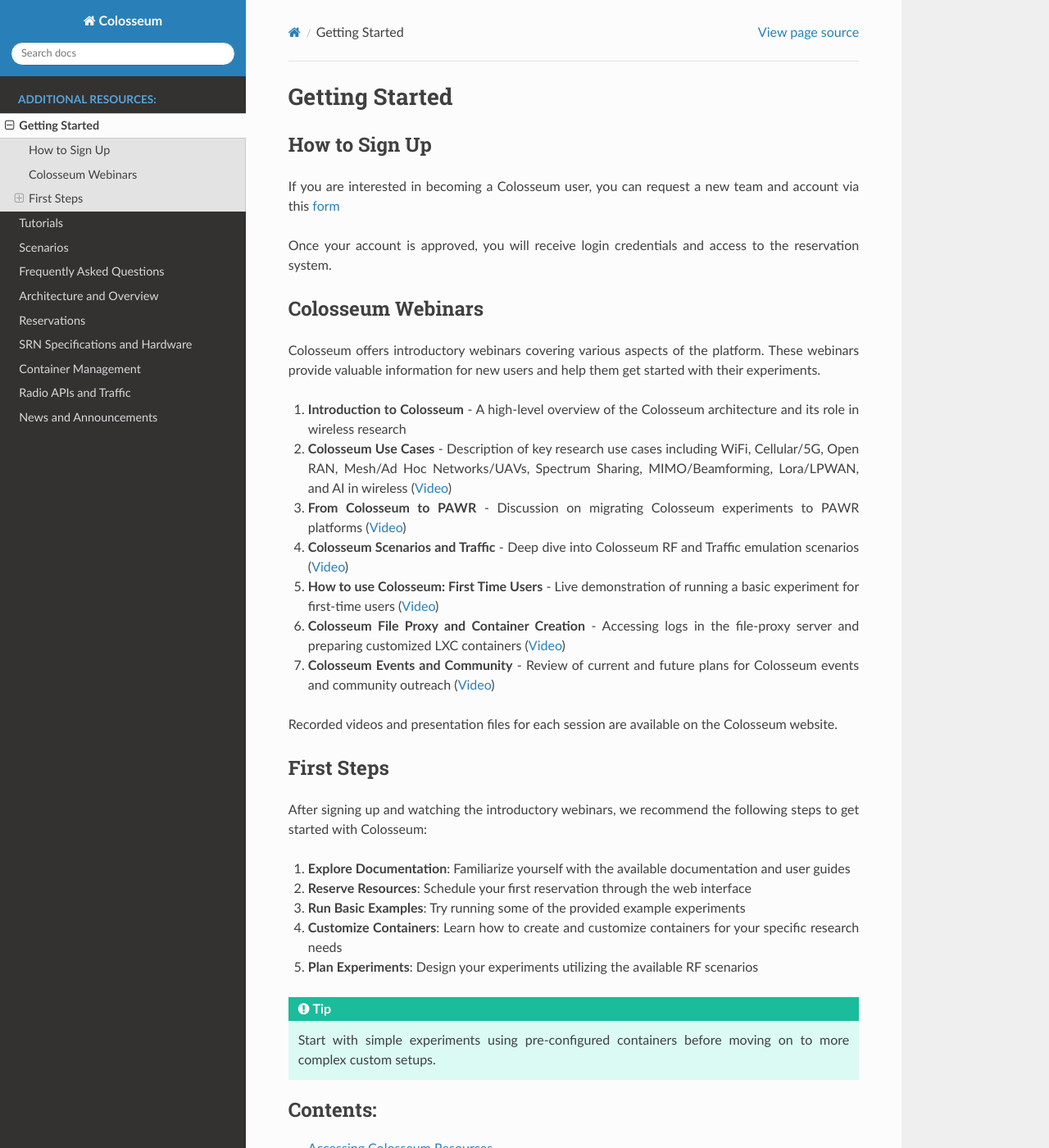
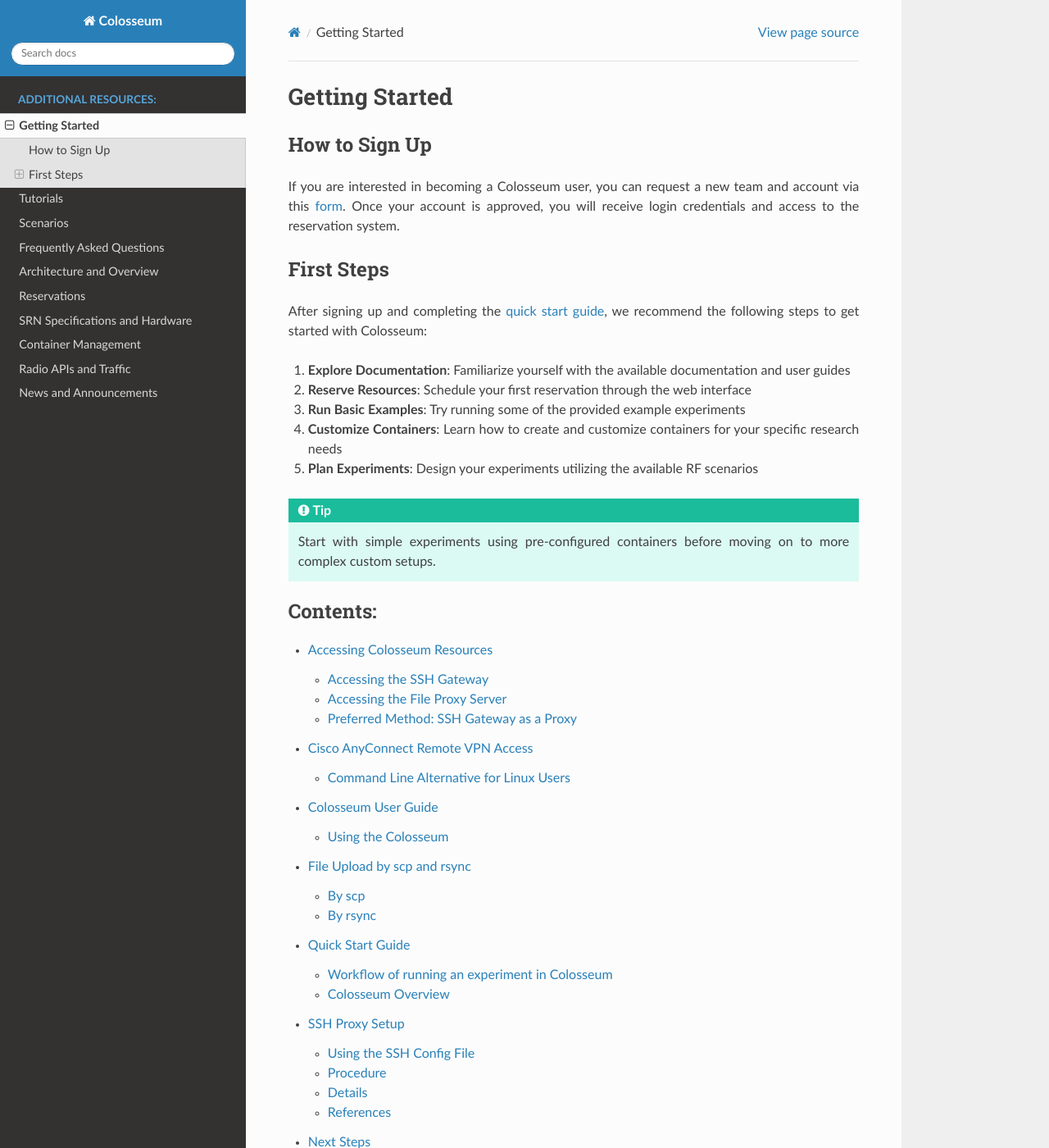
Before and after one commit to colosseum-wiot/user-documentation, a Sphinx documentation site: the page built from docs/source/getting_started/index.rst, in a window 1280 px wide and 1400 px high. Shown: the whole window at 82% size. Built offline with Sphinx 7.4.7 and the Read the Docs theme 3.1.0, drawn with Linux system fonts in a browser that asks for light colours.

Commit message:
First steps page (#9)

```diff
--- a/docs/source/getting_started/index.rst
+++ b/docs/source/getting_started/index.rst
@@ -4,41 +4,12 @@
 How to Sign Up
 -------------
 
-If you are interested in becoming a Colosseum user, you can request a new team and account via this `form <https://docs.google.com/forms/d/e/1FAIpQLScHZ7gNyO4TB8b2xXPnbvPCSzGv22i0NREQ7p2XZyhF-dNQWA/viewform>`_
-
-Once your account is approved, you will receive login credentials and access to the reservation system.
-
-Colosseum Webinars
------------------
-
-Colosseum offers introductory webinars covering various aspects of the platform. These webinars provide valuable information for new users and help them get started with their experiments.
-
-1. **Introduction to Colosseum** - A high-level overview of the Colosseum architecture and its role in wireless research
-
-2. **Colosseum Use Cases** - Description of key research use cases including WiFi, Cellular/5G, Open RAN, Mesh/Ad Hoc Networks/UAVs, Spectrum Sharing, MIMO/Beamforming, Lora/LPWAN, and AI in wireless
-   (`Video <https://www.youtube.com/watch?v=vNKbr19VdWM&list=PLyPwVNte-Wvqovf58LWsfmvWLHQ-dGGQz&index=2>`_)
-
-3. **From Colosseum to PAWR** - Discussion on migrating Colosseum experiments to PAWR platforms
-   (`Video <https://www.youtube.com/watch?v=H1xT1fv3nnc&list=PLyPwVNte-Wvqovf58LWsfmvWLHQ-dGGQz&index=3>`_)
-
-4. **Colosseum Scenarios and Traffic** - Deep dive into Colosseum RF and Traffic emulation scenarios
-   (`Video <https://www.youtube.com/watch?v=kduNeOxWorw&list=PLyPwVNte-Wvqovf58LWsfmvWLHQ-dGGQz&index=4>`_)
-
-5. **How to use Colosseum: First Time Users** - Live demonstration of running a basic experiment for first-time users
-   (`Video <https://www.youtube.com/watch?v=Ct1m9aDQhwc&list=PLyPwVNte-Wvqovf58LWsfmvWLHQ-dGGQz&index=5>`_)
-
-6. **Colosseum File Proxy and Container Creation** - Accessing logs in the file-proxy server and preparing customized LXC containers
-   (`Video <https://www.youtube.com/watch?v=HmZlTQ0xL1E&list=PLyPwVNte-Wvqovf58LWsfmvWLHQ-dGGQz&index=6>`_)
-
-7. **Colosseum Events and Community** - Review of current and future plans for Colosseum events and community outreach
-   (`Video <https://www.youtube.com/watch?v=Xn1zB3b_rOc&list=PLyPwVNte-Wvqovf58LWsfmvWLHQ-dGGQz&index=7>`_)
-
-Recorded videos and presentation files for each session are available on the Colosseum website.
+If you are interested in becoming a Colosseum user, you can request a new team and account via this `form <https://docs.google.com/forms/d/e/1FAIpQLScHZ7gNyO4TB8b2xXPnbvPCSzGv22i0NREQ7p2XZyhF-dNQWA/viewform>`_. Once your account is approved, you will receive login credentials and access to the reservation system.
 
 First Steps
 ----------
 
-After signing up and watching the introductory webinars, we recommend the following steps to get started with Colosseum:
+After signing up and completing the :doc:`quick start guide <quick_start_guide>`, we recommend the following steps to get started with Colosseum:
 
 1. **Explore Documentation**: Familiarize yourself with the available documentation and user guides
 2. **Reserve Resources**: Schedule your first reservation through the web interface
--- a/docs/source/getting_started/quick_start_guide.rst
+++ b/docs/source/getting_started/quick_start_guide.rst
@@ -4,7 +4,7 @@
 If this is your first time using Colosseum, it is recommended that you complete the following steps to fully configure your account and familiarize yourself with Colosseum.
 
 .. note::
-   Access to Colosseum is only available through secure user VPN tunnel into the Colosseum environment for Tenants (Clients) connectivity. Please see :doc:`Cisco AnyConnect Remote VPN Access </getting_started/cisco_anyconnect_remote_vpn_access>` for more information.
+   Access to Colosseum is only available through secure user VPN tunnel into the Colosseum environment for users connectivity. Please see the :doc:`Cisco AnyConnect Remote VPN Access </getting_started/cisco_anyconnect_remote_vpn_access>` page for more information on how to install and setup the required VPN client on your local system.
 
 1. Login to the Reservation Website at https://experiments.colosseum.net/login, using the account information you received. This username and password will be used for accessing your account from the website as well as logging in to the Colosseum File Proxy.
 
```
